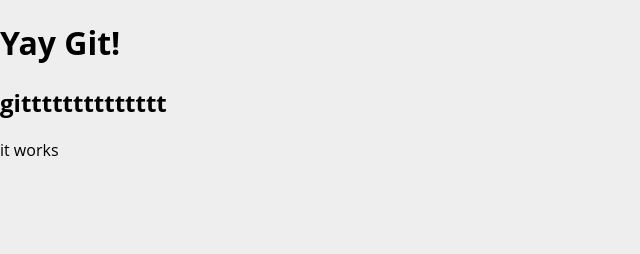
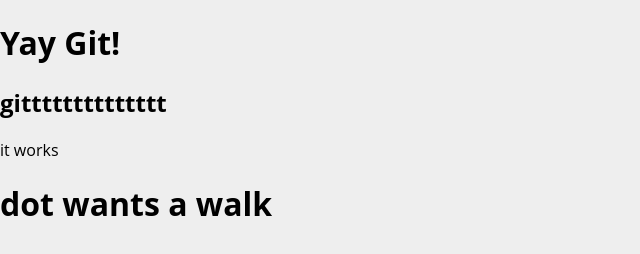
Before and after one commit to connollyz/first-git-repo, a plain HTML site: page index.html in a window 1280 px wide. Shown: the whole page, without its empty margins (0-640 px from the left). Drawn offline with Linux system fonts and the light colour scheme.

Commit message:
added h1 tag

```diff
--- a/index.html
+++ b/index.html
@@ -11,6 +11,7 @@
 	<h1>Yay Git!</h1>
 	<h2>gitttttttttttttt</h2>
 	<p> it works</p>
+	<h1> dot wants a walk </h1>
 </body>
 <script src="scripts/main.js"></script>
 </html>
```
